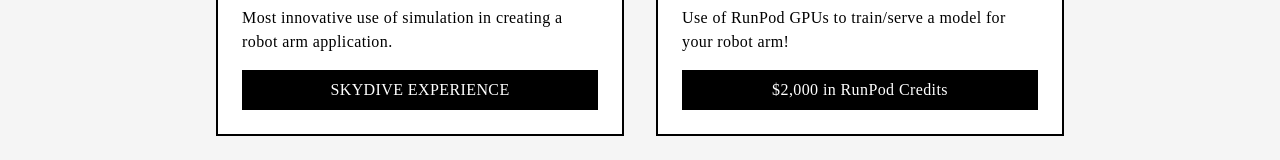
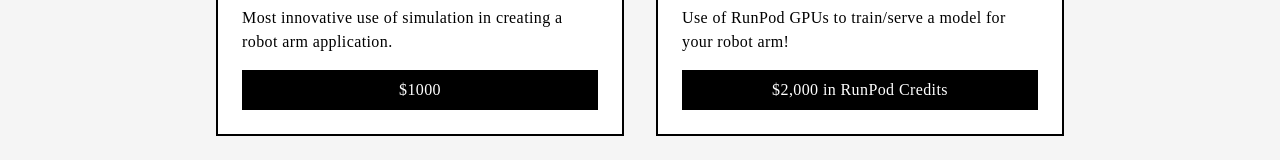
Before and after one commit to KrishKrosh/robot-hackathon-website, a Next.js app: page /prizes in a window 1280 px wide. Shown: the part 712-872 px from the top of the page. Built offline with nearby package versions, Linux system fonts and the light colour scheme; no server answers; a web font is replaced by a local one.

Commit message:
Updated prize value from "SKYDIVE EXPERIENCE" to "$1000" in PrizesPage component.

```diff
--- a/app/prizes/page.tsx
+++ b/app/prizes/page.tsx
@@ -110,7 +110,7 @@ export default function PrizesPage() {
               position="PALATIAL XR"
               title="SIMULATION AWARD"
               description="Most innovative use of simulation in creating a robot arm application."
-              value="SKYDIVE EXPERIENCE"
+              value="$1000"
             />
             <PrizeCard
               position="RUNPOD"
```
